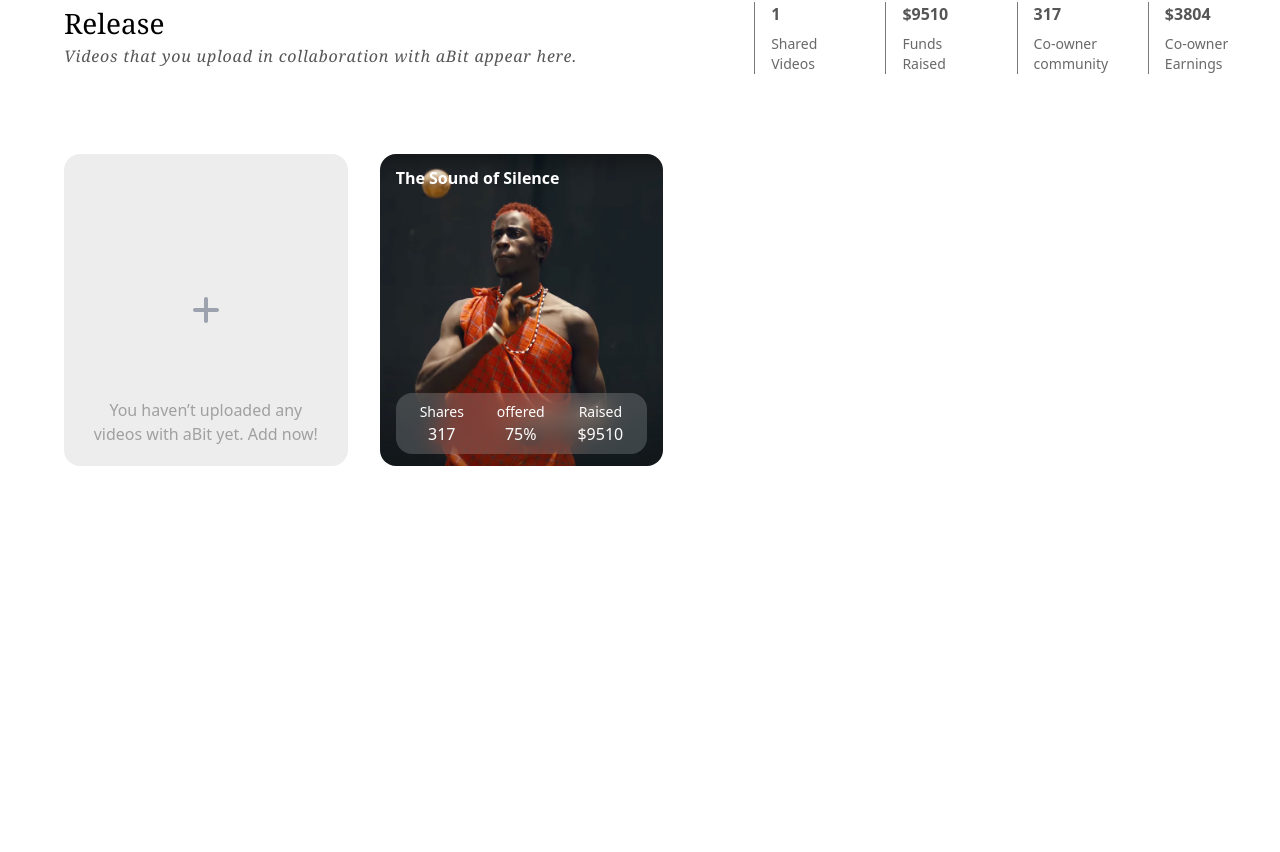
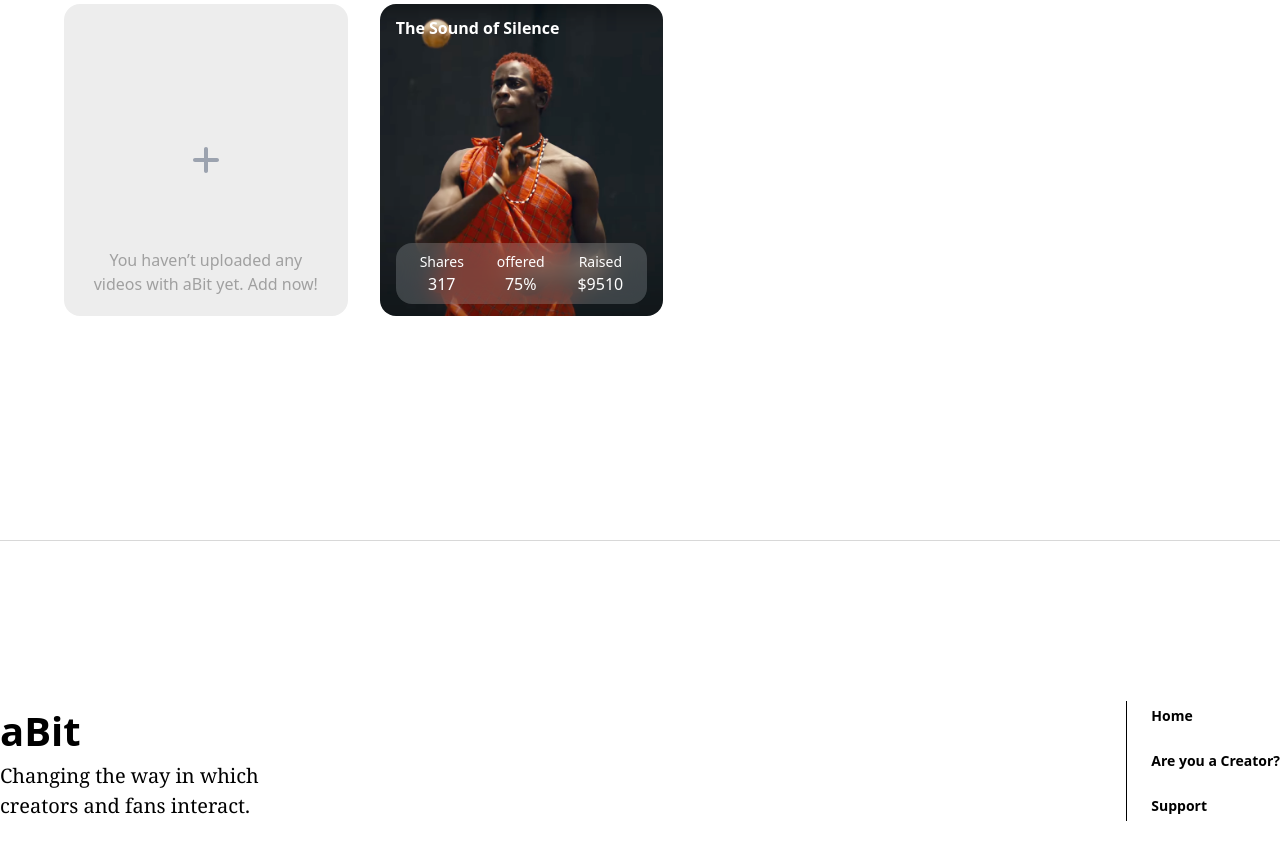
Before and after one commit to Syfer0/A-bit-Front-end, a React (Vite) app: page / in a window 1280 px wide. Shown: the part 984-1836 px from the top of the page. Before the commit the page ends 1450 px from the top, so only its background shows below. Built offline with nearby package versions, Linux system fonts and the light colour scheme.

Commit message:
All componets sets

```diff
--- a/src/ui/AppLayout.jsx
+++ b/src/ui/AppLayout.jsx
@@ -5,6 +5,7 @@ import UserTagline from './UserTagline';
 import Stats from './Stats';
 import EmptyCart from './EmptyCart';
 import Card from './Card';
+import Footer from './Footter';
 function LandingPage() {
   return (
     <div>
@@ -17,9 +18,12 @@ function LandingPage() {
       <div className=" ml-16">
         <Stats />
       </div>
-      <div className="ml-16 flex gap-8">
+      <div className=" ml-16 flex gap-8 ">
         <EmptyCart />
         <Card />
+      </div>
+      <div className="flex items-center border-t border-[#D8D8D8] pb-32 pt-40">
+        <Footer />
       </div>
     </div>
   );
--- a/src/ui/Card.jsx
+++ b/src/ui/Card.jsx
@@ -2,7 +2,7 @@ import Box from './Box';
 
 function Card() {
   return (
-    <div className="bg-card-image relative mt-20 h-[312px] w-[283.64px]  rounded-2xl bg-cover bg-center">
+    <div className="bg-card-image relative mb-56 mt-20 h-[312px]  w-[283.64px] rounded-2xl bg-cover bg-center">
       <p className="pl-4 pt-3 font-semibold text-white">The Sound of Silence</p>
 
       <div className="absolute bottom-0 left-0 right-0 px-4 py-3 text-center ">
--- a/src/ui/Cover.jsx
+++ b/src/ui/Cover.jsx
@@ -5,7 +5,7 @@ function Cover() {
     <img
       src={Coverimg}
       alt="Cover img"
-      className=" h-[648px] w-full object-cover object-center"
+      className=" h-[498px] w-full object-cover object-center"
     />
   );
 }
--- /dev/null
+++ b/src/ui/Footter.jsx
@@ -0,0 +1,19 @@
+function Footer() {
+  return (
+    <div className="mx-auto flex w-full max-w-[1360px] justify-between ">
+      <div>
+        <h3 className="text-[40px] font-bold">aBit</h3>
+        <p className="w-[60%] font-serif text-[20px]">
+          Changing the way in which creators and fans interact.
+        </p>
+      </div>
+      <div className="flex flex-col justify-center gap-y-6 border-l border-black pl-6 text-[14px] font-semibold">
+        <p>Home</p>
+        <p>Are you a Creator?</p>
+        <p>Support</p>
+      </div>
+    </div>
+  );
+}
+
+export default Footer;
```
